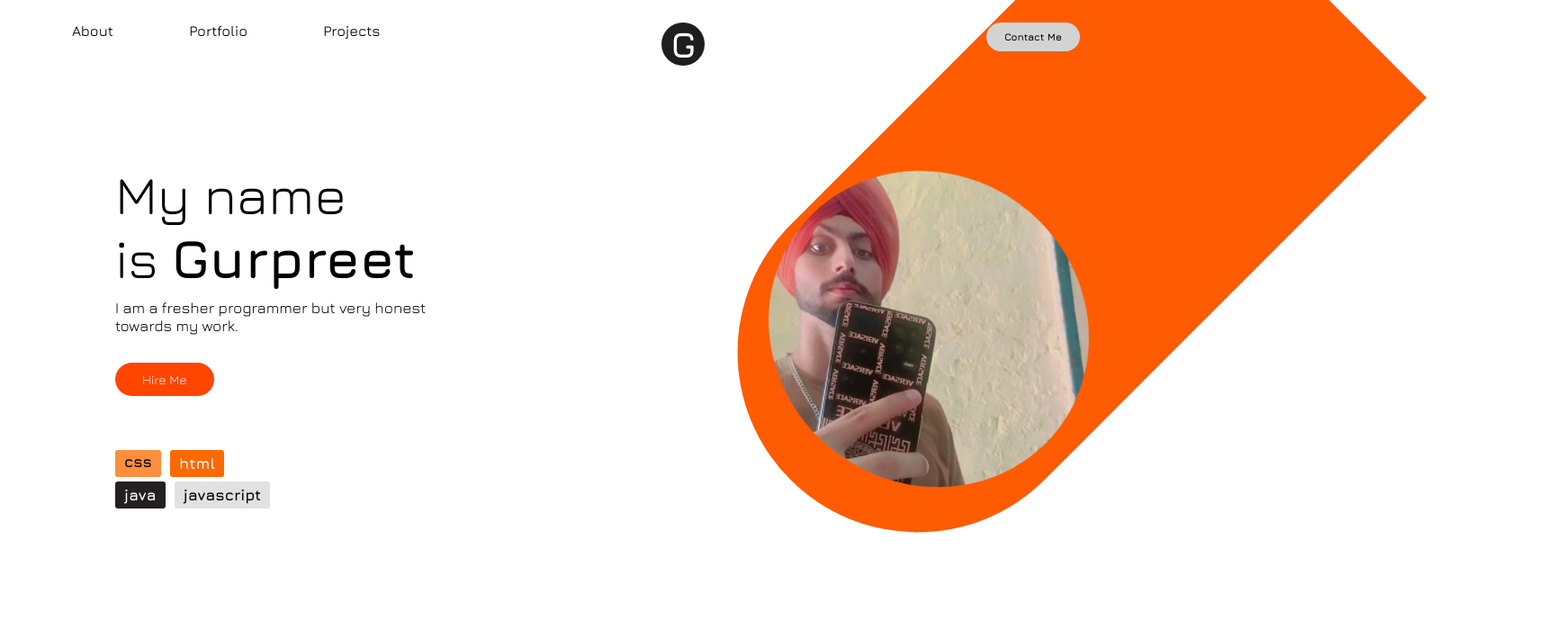
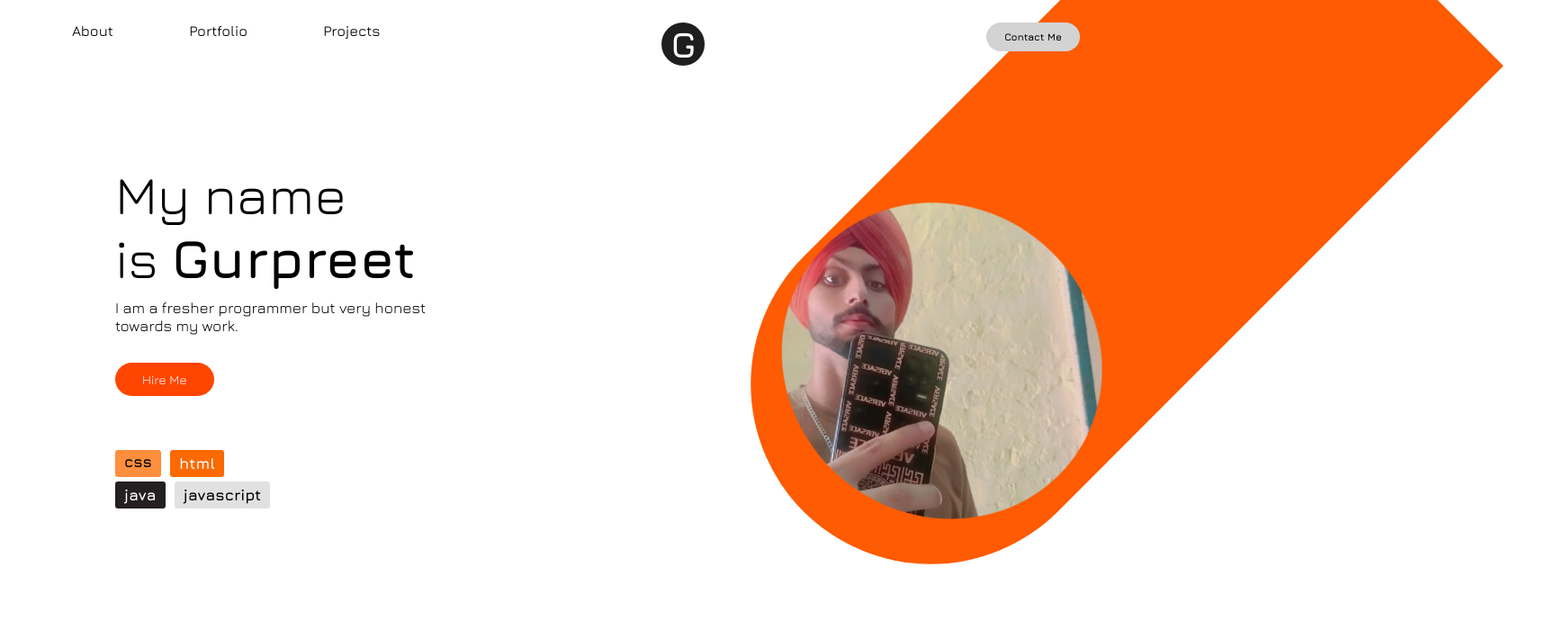
Before and after one commit to 2213saabji/MyPortfolio, a plain HTML site: page index.html in a window 1280 px wide. Shown: the top 700 px of the page at 90% size, 1729 px wide, since content can reach past the window. Drawn offline with nearby package versions, Linux system fonts and the light colour scheme.

Commit message:
testing done with animation

```diff
--- a/style/style.css
+++ b/style/style.css
@@ -8,8 +8,11 @@
 body::-webkit-scrollbar {
     display: none;
   }
+html{
+    overflow-x: hidden;
+}
 body{
-    overflow-x: hidden;
+    position: relative;
 }
 a{
     text-decoration: none;
@@ -145,15 +148,19 @@ width: 400px;
 
 #home .righthome{
     width: 37%;
+    /* border: 2px solid black; */
 }
 #home .righthome .color{
-    width: 800px;
+    width: 900px;
+    position: absolute;
     transform: rotate(-45deg);
     translate: -45px -130px;
     border-radius: 250px 0px 0px 250px;
     background-color: rgb(254, 91, 2);
+    /* border: 2px solid black; */
 }
 #home .righthome .img{
+    /* border: 2px solid black; */
     transform: rotate(55deg);
 }
 #home .img{
@@ -275,7 +282,7 @@ width: 400px;
 }
 #projects .card:hover .img{
     transform: scale(1.02);
-    transition-duration: 0.5s;
+    transition-duration: 0.2s;
     transition-timing-function: linear;
 }
 
```
